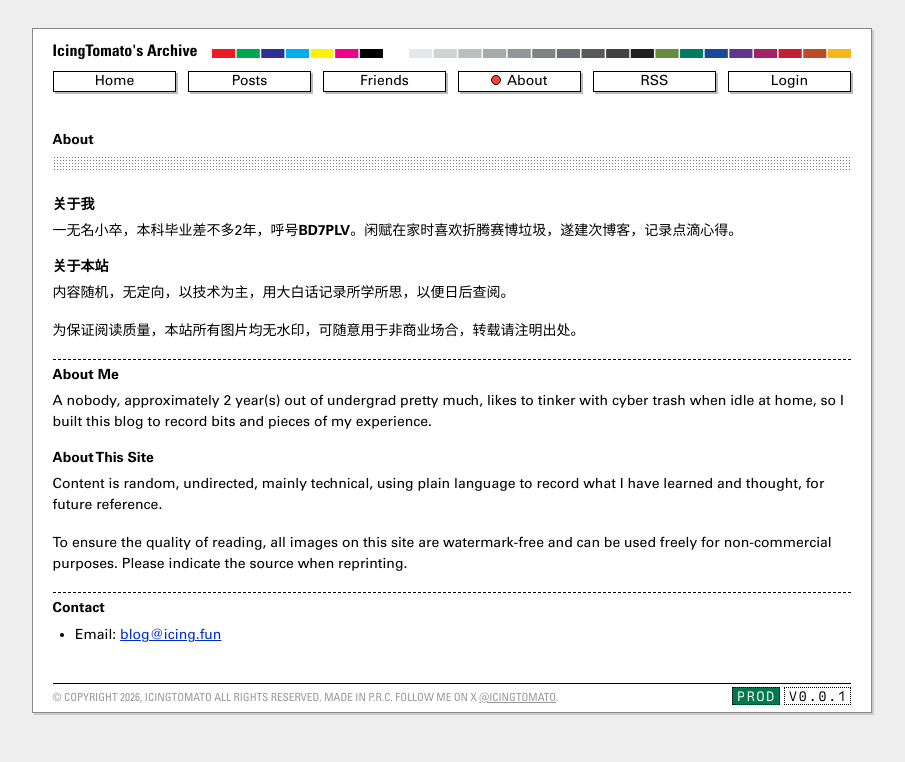
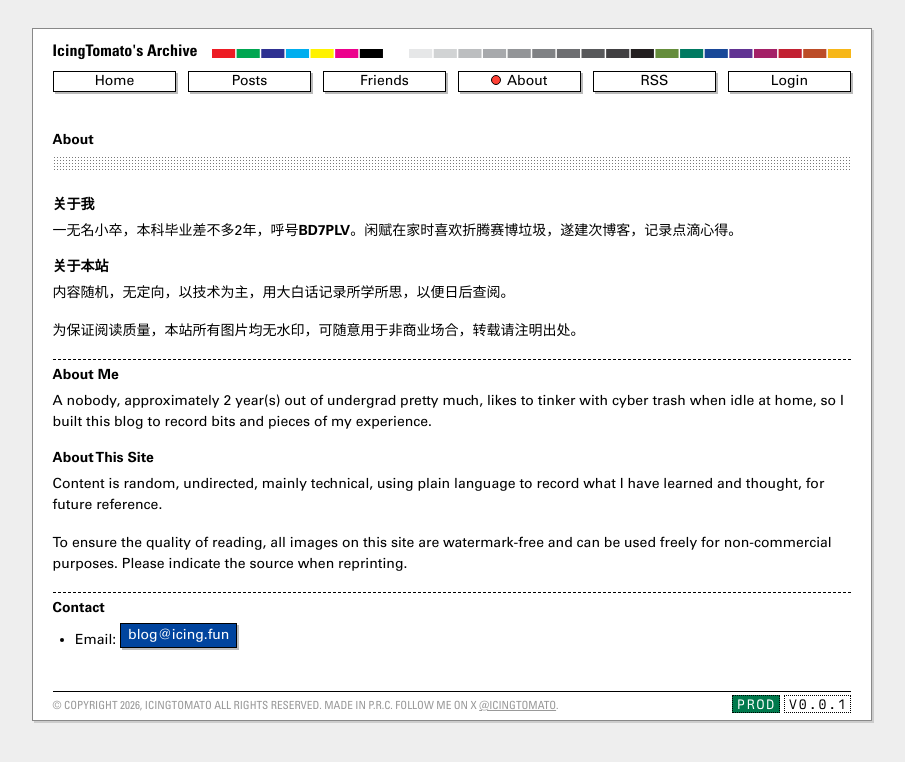
Before and after one commit to IcingTomato/icing.fun, a Jekyll site: the page built from about/index.md, in a window 1280 px wide. Shown: the top 762 px of the page, without its empty margins (188-1093 px from the left). Built offline with Jekyll 4.4.1, drawn with Linux system fonts in a browser that asks for light colours; nearby versions of some CDN libraries.

Commit message:
Change: 修改About界面邮箱样式

```diff
--- a/about/index.md
+++ b/about/index.md
@@ -25,5 +25,5 @@ title: About
 
 <h2>Contact</h2>
 <ul>
-    <li>Email: <a href="mailto:{{ site.author.email }}">{{ site.author.email }}</a></li>
+    <li>Email: <a class="btn-classic mb-2 white bg-dark-blue" href="mailto:{{ site.author.email }}">{{ site.author.email }}</a></li>
 </ul>
```
